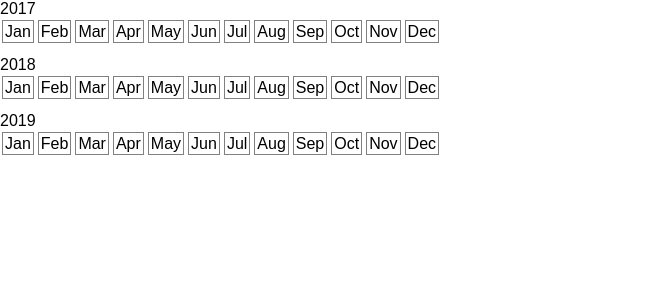
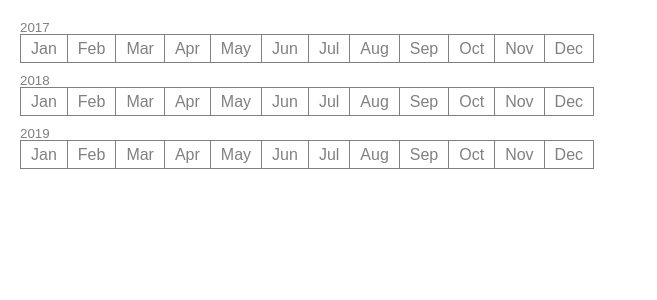
Before and after one commit to bbuchalter/via-trm-challenge, a React (Create React App) app: page / in a window 1280 px wide. Shown: the top 300 px of the page, without its empty margins (0-657 px from the left). Built offline with nearby package versions, Linux system fonts and the light colour scheme.

Commit message:
Improve boarder styling around months

```diff
--- a/src/App.css
+++ b/src/App.css
@@ -1,15 +1,27 @@
+body {
+  color: gray;
+  margin: 20px;
+}
+
 .month-range-picker-year {
   margin-bottom: 15px;
 }
 
 .month-range-picker-year-number {
   margin-bottom: 5px;
+  font-size: smaller;
 }
 
 .month-range-picker-month {
-  margin: 2px;
-  border: 1px gray solid;
-  padding: 2px;
+  padding: 5px 10px;
+  border-top: 1px gray solid;
+  border-bottom: 1px gray solid;
+  border-right: 1px gray solid;
+  margin: 0px;
+}
+
+.month-range-picker-month:first-child {
+  border-left: 1px gray solid;
 }
 
 .month-range-picker-month.in-range {
--- a/src/MonthRangePicker.js
+++ b/src/MonthRangePicker.js
@@ -86,7 +86,9 @@ class MonthRangePicker extends Component {
     const years = this.props.years.split(",").map((year) =>
       <div key={year} className="month-range-picker-year">
         <div className="month-range-picker-year-number">{year}</div>
-        { this.monthsFor(parseInt(year, 10)) }
+        <div>
+          { this.monthsFor(parseInt(year, 10)) }
+        </div>
       </div>
     );
 
```
